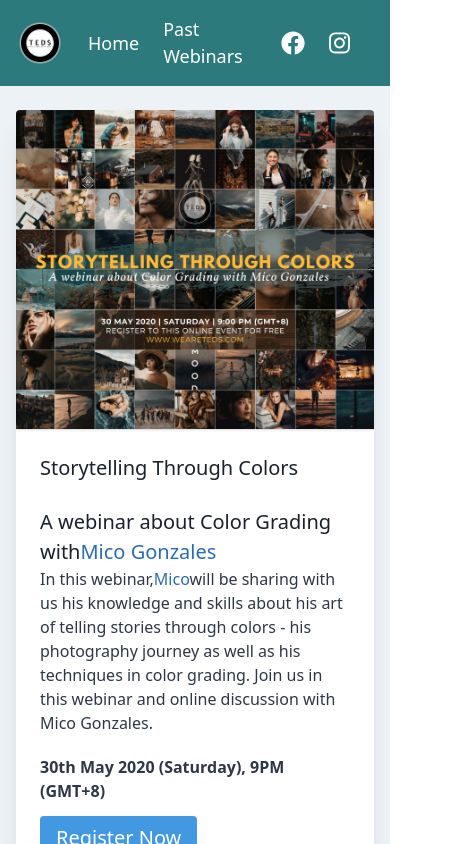
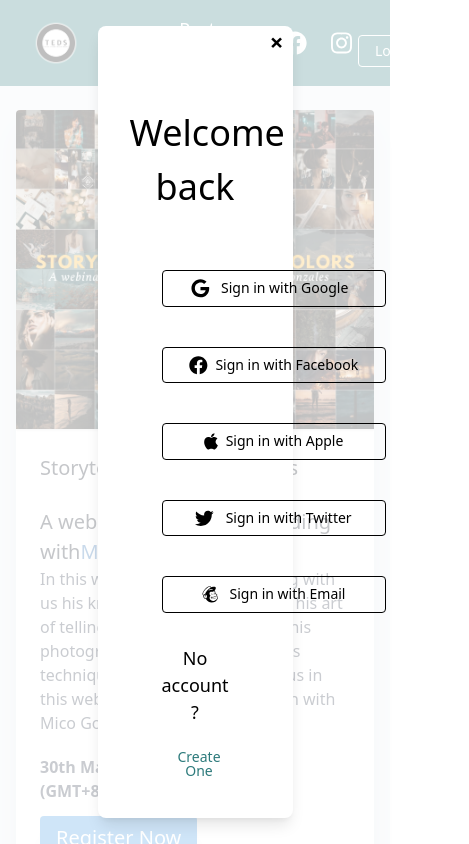
Before and after one commit to AmitKuntal/weareteds, a React (Create React App) app: page /index in a window 390 px wide. Shown: the top 844 px of the page, 469 px wide, since content can reach past the window. Built offline with nearby package versions, Linux system fonts and the light colour scheme.

Commit message:
Loging button added and Login and Signup model created

```diff
--- a/src/components/cardhalf.jsx
+++ b/src/components/cardhalf.jsx
@@ -21,6 +21,6 @@
         </div>
     </div>
   );
-}
+  }
 
 export default CardHalf;
--- /dev/null
+++ b/src/components/login.jsx
@@ -0,0 +1,77 @@
+import React from "react";
+
+import {FontAwesomeIcon} from '@fortawesome/react-fontawesome';
+import { faGoogle,faApple, faTwitter, faFacebook, faMailchimp } from "@fortawesome/free-brands-svg-icons";
+import {} from "@fortawesome/fontawesome-svg-core"
+
+export default function Login() {
+  const [showModal, setShowModal] = React.useState(true);
+  return (
+    <>
+      <button
+        className="pr-6 inline-block text-sm px-4 py-2 leading-none border rounded text-white border-white hover:border-transparent hover:text-teal-500 hover:bg-white mt-4 lg:mt-0"
+        type="button"
+        style={{ transition: "all .15s ease" }}
+        onClick={() => setShowModal(true)}
+      >
+          Login
+      </button>
+      {showModal ? (
+        <>
+          <div
+            className="justify-center items-center flex overflow-x-hidden overflow-y-auto fixed inset-0 z-50 outline-none focus:outline-none"
+            onClick={() => setShowModal(false)}
+          >
+            <div className="relative w-1/2 flex justify-center items-center my-6 mx-auto max-w-3xl">
+              <div className="border-0 rounded-lg shadow-lg relative flex flex-col w-full bg-white outline-none focus:outline-none">
+                <button
+                    className="p-1 ml-auto bg-transparent border-0 text-black opacity-5 float-right text-3xl leading-none font-semibold outline-none focus:outline-none"
+                    onClick={() => setShowModal(false)}
+                  >
+                    <span className="bg-transparent text-black opacity-5 h-6 w-6 text-2xl block outline-none focus:outline-none">
+                      ×
+                    </span>
+                  </button>
+                <div className="p-8 flex flex-col text-center">
+                <p className="my-4 text-black-600 text-4xl ">Welcome back</p>
+                  <div className="mx-8 mt-6">
+                    <button className="w-56 pr-6 inline-block text-sm px-4 py-2 leading-none border rounded text-black border-black mt-4 lg:mt-0">
+                    <FontAwesomeIcon icon={faGoogle} color={'black'} size={'lg'} className="mr-2"/> Sign in with Google
+                    </button>
+                   </div>
+                   <div className="mx-8 mt-6">
+                    <button className="w-56 inline-block text-sm px-4 py-2 leading-none border rounded text-black border-black mt-4 lg:mt-0">
+                    <FontAwesomeIcon icon={faFacebook} color={'black'} size={'lg'} className="mr-2"/>Sign in with Facebook
+                    </button>
+                   </div>
+                   <div className="mx-8 mt-6 item-center">
+                    <button className="w-56 inline-block text-sm px-4 py-2 leading-none border rounded text-black border-black mt-4 lg:mt-0">
+                    <FontAwesomeIcon icon={faApple} color={'black'} size={'lg'} className="mr-2"/>Sign in with Apple
+                    </button>
+                   </div>
+                   <div className="mx-8 mt-6">
+                    <button className="w-56 inline-block text-sm px-4 py-2 leading-none border rounded text-black border-black mt-4 lg:mt-0">
+                    <FontAwesomeIcon icon={faTwitter} color={'black'} size={'lg'} className="mr-2"/>  Sign in with Twitter
+                    </button>
+                   </div>
+                   <div className="mx-8 mt-6">
+                    <button className="w-56 inline-block text-sm px-4 py-2 leading-none border rounded text-black border-black mt-4 lg:mt-0">
+                    <FontAwesomeIcon icon={faMailchimp} color={'black'} size={'lg'} className="mr-2"/>   Sign in with Email
+                    </button>
+                   </div>
+                   <div className="mx-8 mt-8">
+                       No account ?
+                    <button className="pr-6 inline-block text-sm text-teal-700 px-4 py-2 leading-none  text-black mt-4 lg:mt-0">
+                        Create One
+                    </button>
+                   </div>
+                </div>
+              </div>
+            </div>
+          </div>
+          <div className="opacity-75 fixed inset-0 z-40 bg-white"></div>
+        </>
+      ) : null}
+    </>
+  );
+}
--- a/src/components/navbar.jsx
+++ b/src/components/navbar.jsx
@@ -2,11 +2,12 @@
 
 import {FontAwesomeIcon} from '@fortawesome/react-fontawesome';
 import { faFacebook, faInstagram } from "@fortawesome/free-brands-svg-icons";
+import Login from './login';
 
 
 function Navbar() {
   return (
-        <nav className="flex items-center bg-teal-700 p-4 h-full text-lg">
+        <nav className="flex items-center bg-teal-700 p-4 pl-8 pr-8 h-full text-lg">
             <ul className="container mx-auto flex items-center" >
                 <li className="mr-6">
                     <a className="text-white hover:text-gray-200" href="#"><img  className="w-12 h-12 max-w-md" src={require('./../logo.png')} /></a>
@@ -24,6 +25,9 @@
                     <FontAwesomeIcon icon={faInstagram} color={'white'} size={'lg'}/>
                 </li>
             </ul>
+            <div className="pr-8">
+                <Login />
+            </div>
         </nav>
   );
 }
--- a/src/components/sharestorycard.jsx
+++ b/src/components/sharestorycard.jsx
@@ -1,4 +1,5 @@
 import React from 'react';
+import { faThinkPeaks } from '@fortawesome/free-brands-svg-icons';
 
 function ShareStoryCard() {
   return (
```
Also changed, not shown: src/components/signup.jsx (added, +67 -0 lines).
